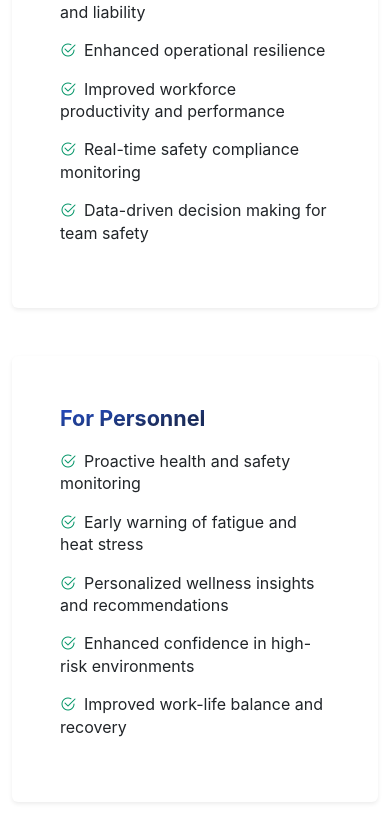
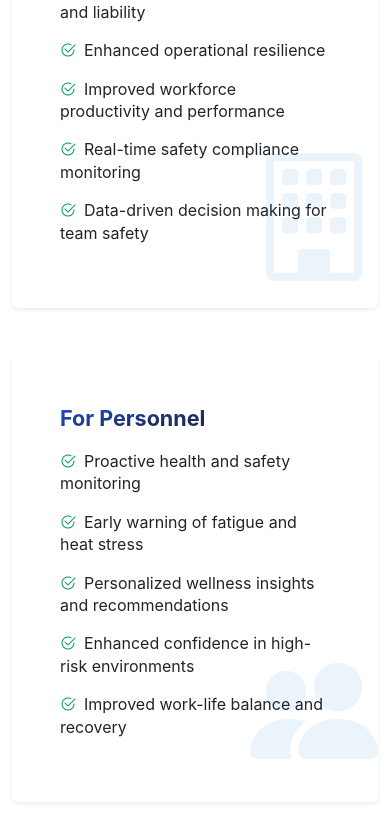
Before and after one commit to Insight-Via-Artificial-Intelligence/website, a Next.js app: page /vital-guardian in a window 390 px wide. Shown: the part 5904-6744 px from the top of the page. Built offline with nearby package versions, Linux system fonts and the light colour scheme; a web font is replaced by a local one.

Commit message:
add some icons

```diff
--- a/src/pages/vital-guardian.tsx
+++ b/src/pages/vital-guardian.tsx
@@ -992,7 +992,7 @@ export default function VitalGuardian() {
           <Row className="g-5">
             <Col lg={6}>
               <Card className="border-0 shadow-sm h-100">
-                <Card.Body className="p-5">
+                <Card.Body className="p-5 position-relative">
                   <h4 className="fw-bold mb-4">For Organizations</h4>
                   <ul className="list-unstyled">
                     <li
@@ -1051,12 +1051,13 @@ export default function VitalGuardian() {
                       Data-driven decision making for team safety
                     </li>
                   </ul>
+                  <i className="bi bi-building value-section-bg-icon"></i>
                 </Card.Body>
               </Card>
             </Col>
             <Col lg={6}>
               <Card className="border-0 shadow-sm h-100">
-                <Card.Body className="p-5">
+                <Card.Body className="p-5 position-relative">
                   <h4 className="fw-bold mb-4">For Personnel</h4>
                   <ul className="list-unstyled">
                     <li
@@ -1115,6 +1116,7 @@ export default function VitalGuardian() {
                       Improved work-life balance and recovery
                     </li>
                   </ul>
+                  <i className="bi bi-people-fill value-section-bg-icon"></i>
                 </Card.Body>
               </Card>
             </Col>
--- a/src/styles/vital-guardian.scss
+++ b/src/styles/vital-guardian.scss
@@ -402,3 +402,52 @@ body:has(.vital-guardian-hero-image) section:not(.vital-guardian-hero-image):not
     }
   }
 }
+
+// Value section background icons
+#value-section {
+  .value-section-bg-icon {
+    position: absolute;
+    bottom: 10px;
+    right: 10px;
+    font-size: 15rem; // Even bigger
+    color: rgba(0, 102, 204, 0.08);
+    pointer-events: none;
+    z-index: 0; // Behind the text
+    transition: all 0.3s ease;
+
+    // Subtle animation on card hover
+    .card:hover & {
+      color: rgba(0, 102, 204, 0.12);
+      transform: scale(1.02);
+    }
+  }
+
+  // Ensure content sits above the icon
+  .card-body {
+    position: relative;
+    z-index: 1;
+  }
+
+  // Ensure list items and text are above the icon
+  ul, li, h4, p {
+    position: relative;
+    z-index: 1;
+  }
+}
+
+// Mobile adjustments for background icons
+@media (max-width: 768px) {
+  #value-section .value-section-bg-icon {
+    font-size: 11rem;
+    bottom: 5px;
+    right: 5px;
+  }
+}
+
+@media (max-width: 576px) {
+  #value-section .value-section-bg-icon {
+    font-size: 8rem;
+    bottom: 0px;
+    right: 0px;
+  }
+}
```
